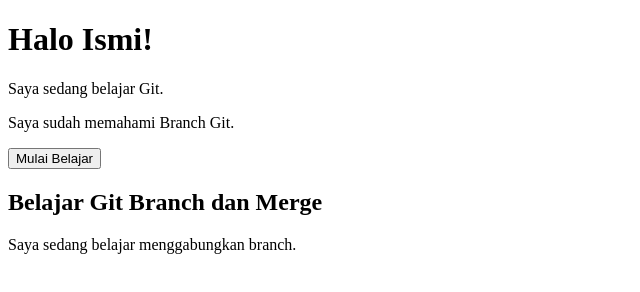
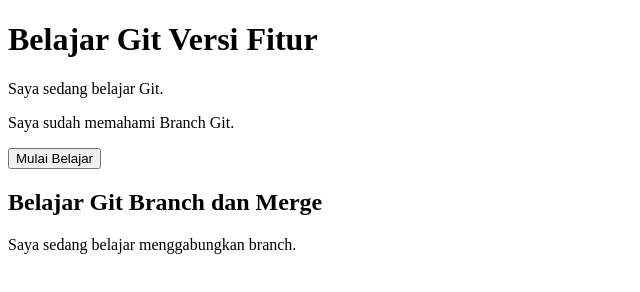
Before and after one commit to ismi23/belajar-git, a plain HTML site: page index.html in a window 1280 px wide. Shown: the whole page, without its empty margins (0-640 px from the left). Drawn offline with Linux system fonts and the light colour scheme.

Commit message:
Mengubah judul di fitur baru

```diff
--- a/index.html
+++ b/index.html
@@ -4,7 +4,7 @@
     <title>Belajar Git</title>
 </head>
 <body>
-    <h1>Halo Ismi!</h1>
+    <h1>Belajar Git Versi Fitur</h1>
     <p>Saya sedang belajar Git.</p>
     <p>Saya sudah memahami Branch Git.</p>
     <button>Mulai Belajar</button>
```
